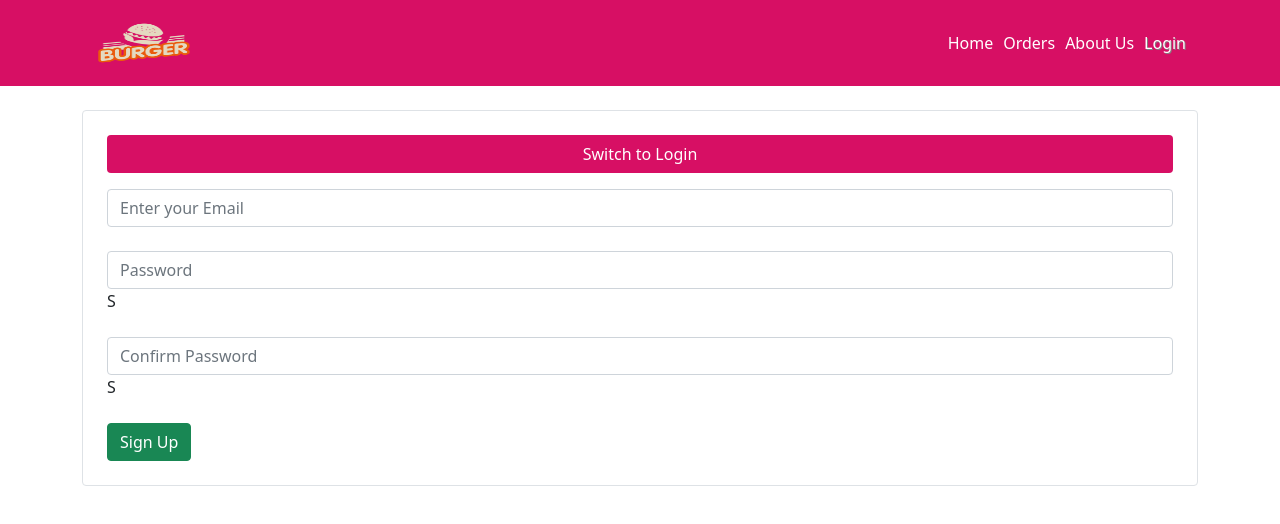
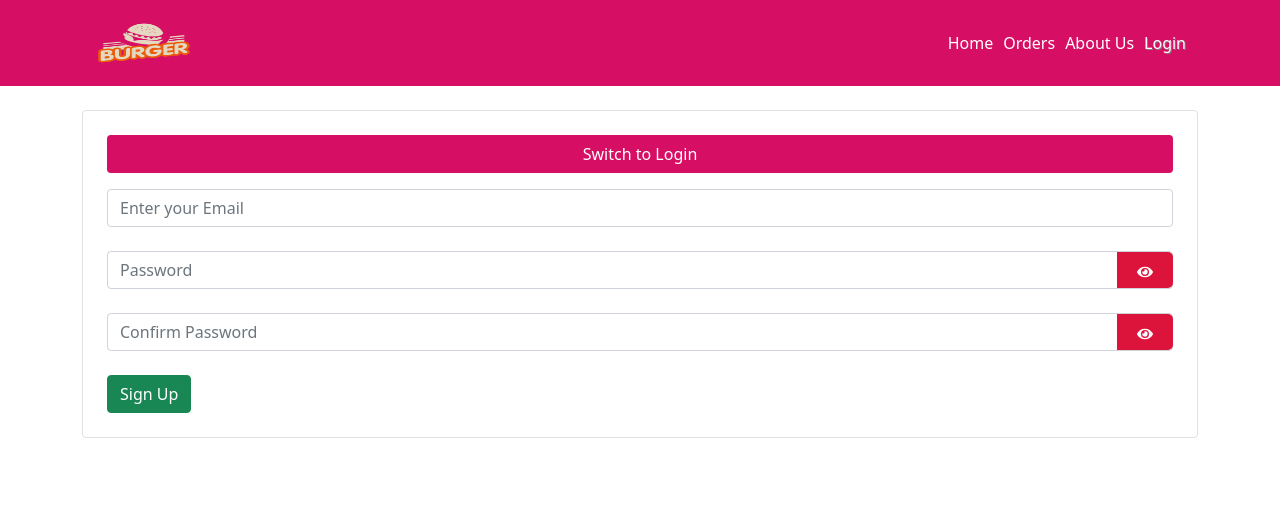
Before and after one commit to wapborhan/burger-builder, a React (Create React App) app: page /login in a window 1280 px wide. Shown: the top 524 px of the page. Built offline with nearby package versions, Linux system fonts and the light colour scheme.

Commit message:
Changes Design

```diff
--- a/package.json
+++ b/package.json
@@ -11,6 +11,7 @@
     "formik": "^2.2.9",
     "react": "^17.0.2",
     "react-dom": "^17.0.2",
+    "react-icons": "^4.7.1",
     "react-redux": "^7.2.7",
     "react-router": "^6.2.2",
     "react-router-dom": "^6.2.2",
--- a/src/components/Orders/Order/Order.js
+++ b/src/components/Orders/Order/Order.js
@@ -14,8 +14,9 @@ const Order = (props) => {
   });
   return (
     <Fragment>
-      <div className="border border-secondary mt-4 shadow rounded p-3">
-        <p>Order Number: {props.order.id}</p>
+      <div className="card mt-3 mb-3 shadow">
+        <div className="card-header">Order Number: {props.order.id}</div>
+        <div className="card-body">
           <div>
             <h3>Customer Details</h3>
             <p>Order Time: {props.order.orderTime}</p>
@@ -25,8 +26,10 @@ const Order = (props) => {
           </div>
           <hr />
           {ingredients}
-        <hr />
-        <p>Total Price: {props.order.price} BDT</p>
+        </div>
+        <div className="card-footer">
+          <h5>Total Price: {props.order.price} BDT</h5>
+        </div>
       </div>
     </Fragment>
   );
--- a/src/components/auth/Auth.js
+++ b/src/components/auth/Auth.js
@@ -1,5 +1,7 @@
 import React, { Component } from "react";
 import { Formik } from "formik";
+import "./auth.css";
+import { FaEyeSlash, FaEye } from "react-icons/fa";
 
 export default class Auth extends Component {
   state = {
@@ -82,7 +84,7 @@ export default class Auth extends Component {
 
                 <br />
                 <span className="text-danger">{errors.password}</span>
-
+                <div className="pass">
                   <input
                     name="password"
                     className="form-control"
@@ -90,18 +92,27 @@ export default class Auth extends Component {
                     value={values.password}
                     onChange={handleChange}
                     type={
-                    this.state.showPassword === "password" ? "password" : "text"
+                      this.state.showPassword === "password"
+                        ? "password"
+                        : "text"
                     }
                   />
                   <span type="button" onClick={this.switchShowpasswordHandler}>
-                  {this.state.showPassword === "password" ? "S" : "H"}
+                    {this.state.showPassword === "password" ? (
+                      <FaEye />
+                    ) : (
+                      <FaEyeSlash />
+                    )}
                   </span>
+                </div>
+                <br />
                 {this.state.mode === "Sign Up" ? (
                   <div>
-                    <br />
                     <span className="text-danger">
                       {errors.passwordconfirm}
                     </span>
+                    <div className="pass">
+                      {" "}
                       <input
                         name="passwordconfirm"
                         className="form-control"
@@ -118,8 +129,13 @@ export default class Auth extends Component {
                         type="button"
                         onClick={this.switchShowpasswordHandler}
                       >
-                      {this.state.showPassword === "password" ? "S" : "H"}
+                        {this.state.showPassword === "password" ? (
+                          <FaEye />
+                        ) : (
+                          <FaEyeSlash />
+                        )}
                       </span>
+                    </div>
                   </div>
                 ) : null}
 
--- /dev/null
+++ b/src/components/auth/auth.css
@@ -0,0 +1,14 @@
+.pass {
+  position: relative;
+}
+
+.pass span {
+  background-color: crimson;
+  padding: 6px 20px;
+  position: absolute;
+  top: 50%;
+  right: 0;
+  border-radius: 0 5px 5px 0;
+  transform: translateY(-50%);
+  color: #fff;
+}
```
Also changed, not shown: 1 other file (tests, documents, lock files or other folders). Lines whose indentation alone changed are shown as unchanged.
